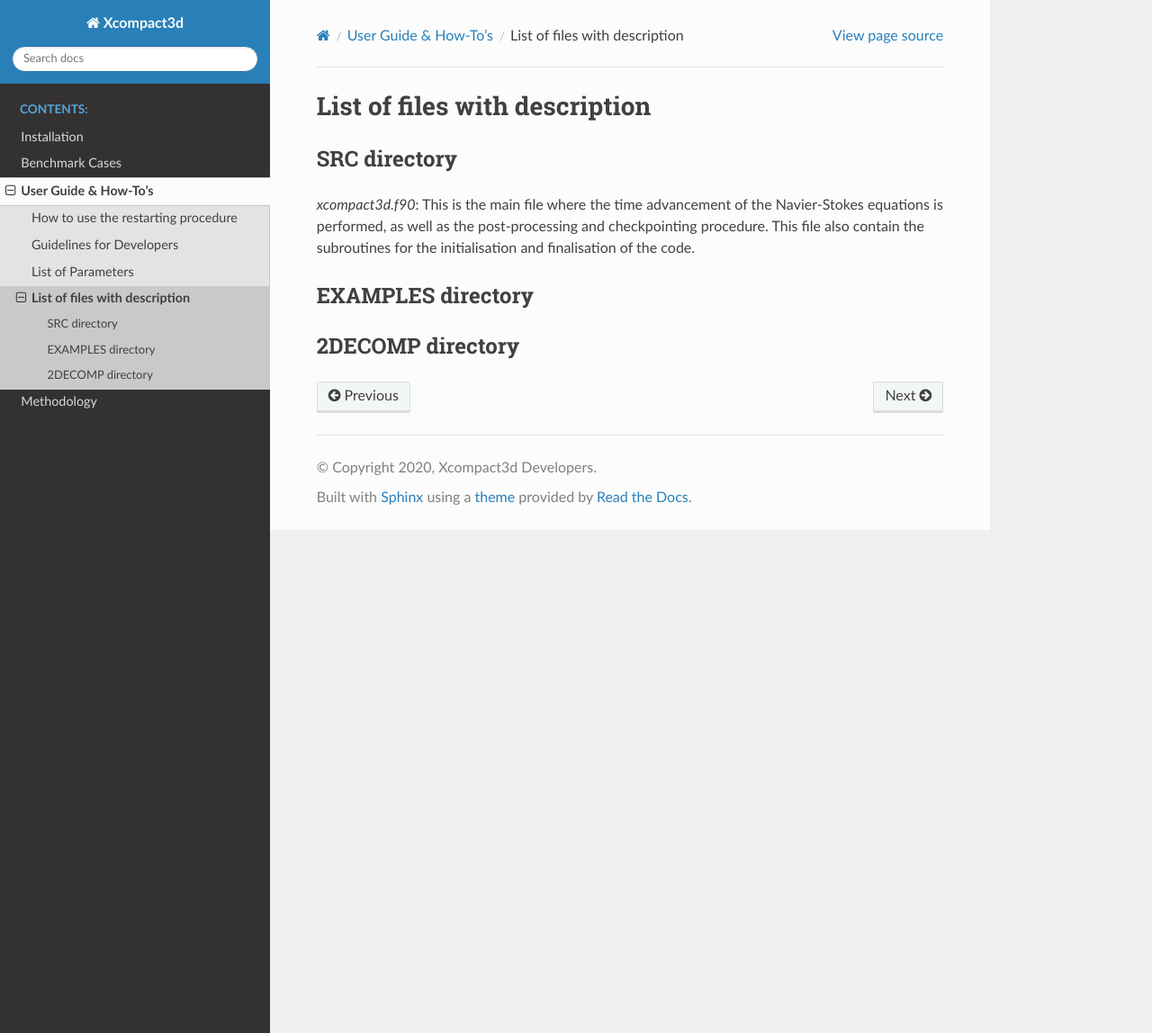
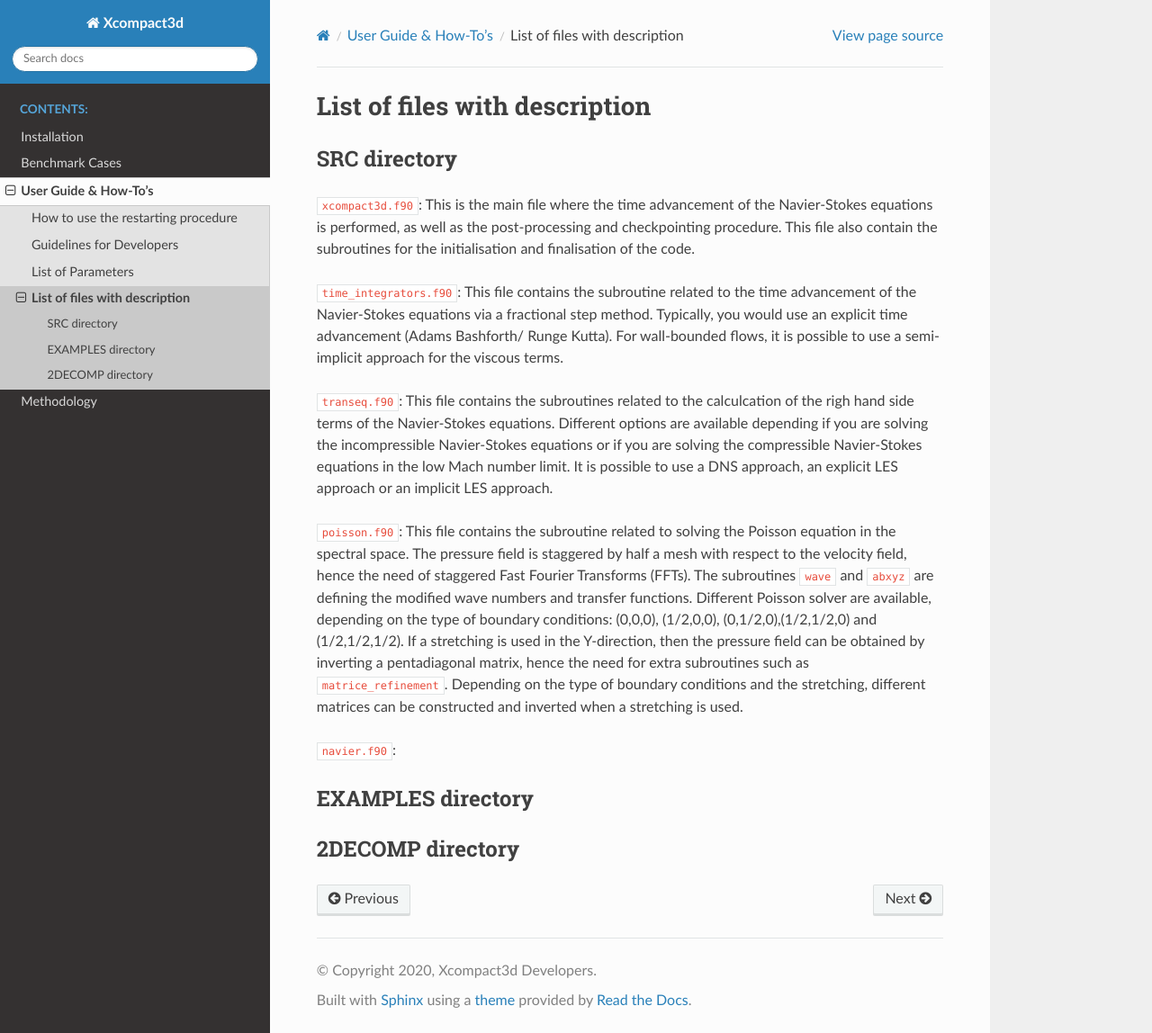
Before and after one commit to xcompact3d/Incompact3d, a Sphinx documentation site: the page built from docs/pages/user_guide/list_files.rst, in a window 1280 px wide and 1148 px high. Shown: the whole window at 90% size. Built offline with Sphinx 7.4.7 and the Read the Docs theme 2.0.0, drawn with Linux system fonts in a browser that asks for light colours.

Commit message:
update list of files

```diff
--- a/docs/pages/user_guide/list_files.rst
+++ b/docs/pages/user_guide/list_files.rst
@@ -3,7 +3,16 @@ List of files with description
 
 SRC directory
 -------------
-`xcompact3d.f90`: This is the main file where the time advancement of the Navier-Stokes equations is performed, as well as the post-processing and checkpointing procedure. This file also contain the subroutines for the initialisation and finalisation of the code.
+``xcompact3d.f90``: This is the main file where the time advancement of the Navier-Stokes equations is performed, as well as the post-processing and checkpointing procedure. This file also contain the subroutines for the initialisation and finalisation of the code.
+
+``time_integrators.f90``: This file contains the subroutine related to the time advancement of the Navier-Stokes equations via a fractional step method. Typically, you would use an explicit time advancement (Adams Bashforth/ Runge Kutta). For wall-bounded flows, it is possible to use a semi-implicit approach for the viscous terms.
+
+``transeq.f90``: This file contains the subroutines related to the calculcation of the righ hand side terms of the Navier-Stokes equations. Different options are available depending if you are solving the incompressible Navier-Stokes equations or if you are solving the compressible Navier-Stokes equations in the low Mach number limit. It is possible to use a DNS approach, an explicit LES approach or an implicit LES approach.
+
+``poisson.f90``: This file contains the subroutine related to solving the Poisson equation in the spectral space. The pressure field is staggered by half a mesh with respect to the velocity field, hence the need of staggered Fast Fourier Transforms (FFTs). The subroutines ``wave`` and ``abxyz`` are defining the modified wave numbers and transfer functions. Different Poisson solver are available, depending on the type of boundary conditions: (0,0,0), (1/2,0,0), (0,1/2,0),(1/2,1/2,0) and (1/2,1/2,1/2).
+If a stretching is used in the Y-direction, then the pressure field can be obtained by inverting a pentadiagonal matrix, hence the need for extra subroutines such as ``matrice_refinement``. Depending on the type of boundary conditions and the stretching, different matrices can be constructed and inverted when a stretching is used.
+
+``navier.f90``:
 
 EXAMPLES directory
 ------------------
```
